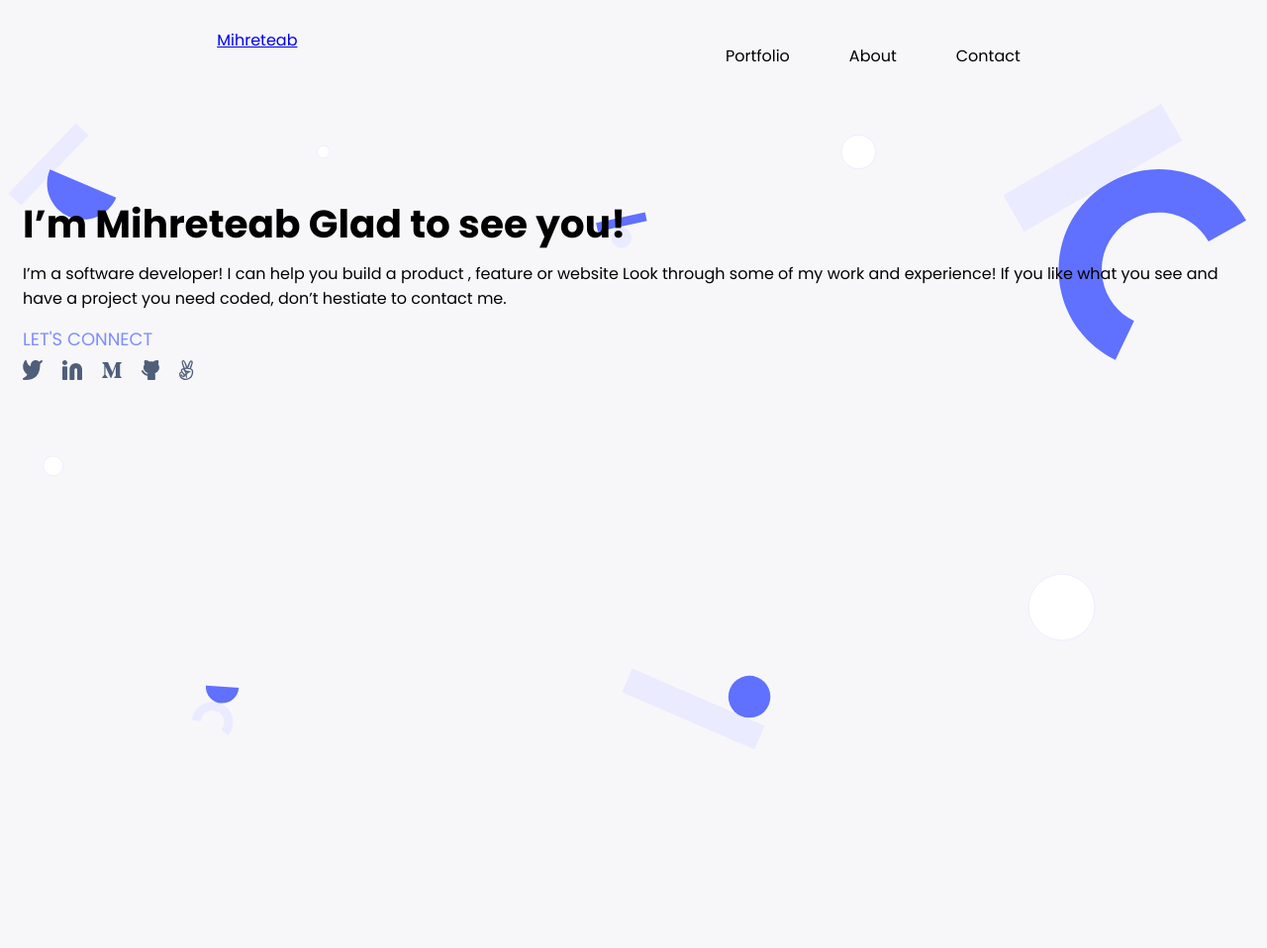
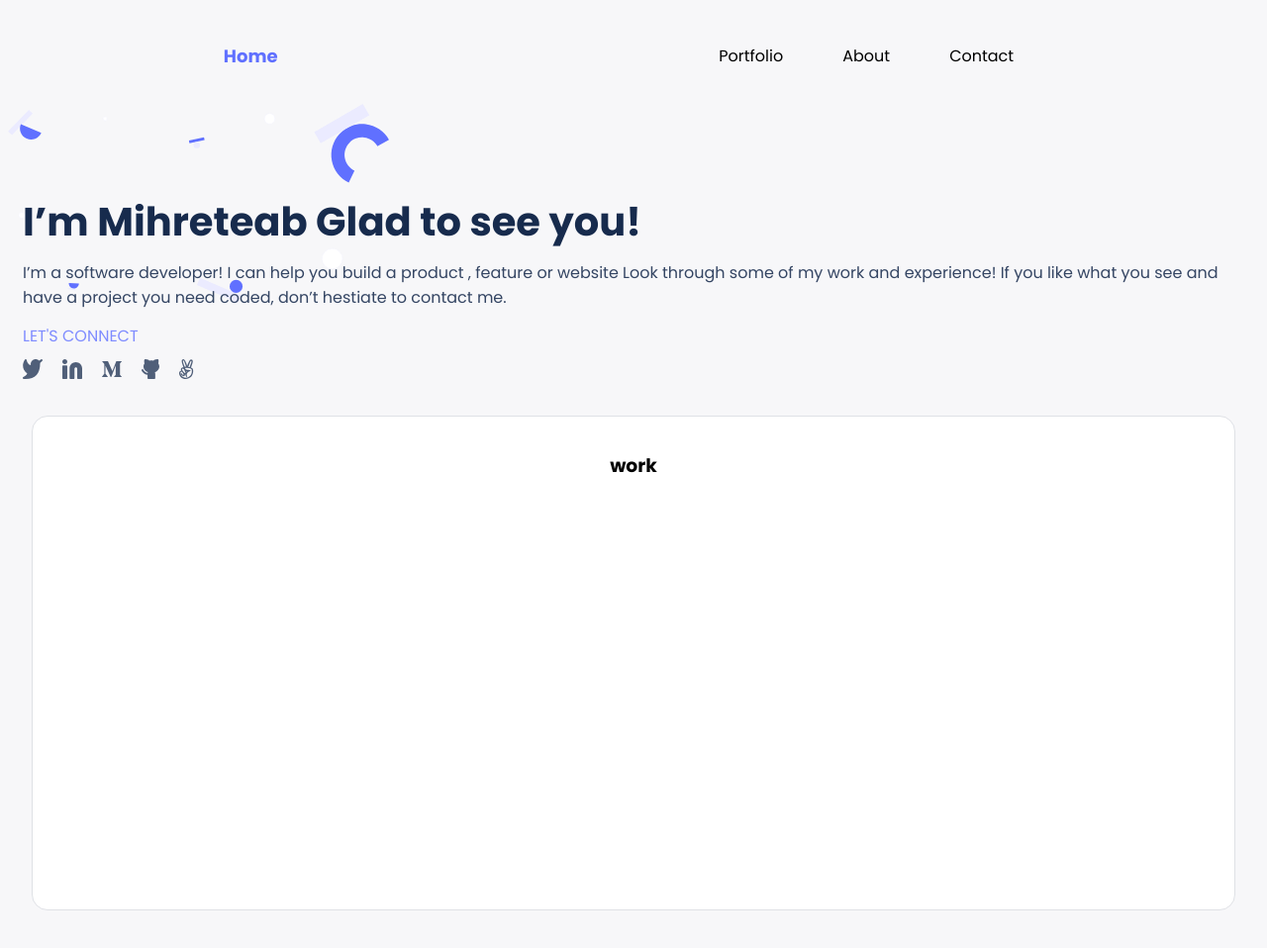
Before and after one commit to Mre55/Portfolio, a website: page index.html in a window 1280 px wide. Shown: the whole page at 99% size. Drawn offline with Linux system fonts and the light colour scheme.

Commit message:
Add work section

```diff
--- a/index.html
+++ b/index.html
@@ -9,7 +9,7 @@
 </head>
 <body>
     <header>
-        <a href="#headline-section">Mihreteab</a>
+        <a href="#headline-section" class="header-logo">Home</a>
         <nav>
             <img class="only-mobile" src="./Images/Union.svg" alt="Union vectors">
             <ul class="only-desktop">
@@ -42,7 +42,13 @@
                 <li><a href=""><img src="./Images/Angle.svg" alt="Angle"></a></li>
             </ul>
         </div>
+    </section>
 
+    <section id="work-section">
+        <div class="work-container">
+            <h3>work</h3>
+        </div>
     </section>
+
 </body>
 </html>
--- a/style.css
+++ b/style.css
@@ -8,6 +8,7 @@ body {
 header {
   display: flex;
   justify-content: space-around;
+  align-items: center;
   padding: 20px 30px;
 }
 
@@ -17,6 +18,7 @@ header {
   font-size: 18px;
   line-height: 20px;
   color: #6070ff;
+  text-decoration: none;
 }
 
 .only-mobile {
@@ -27,28 +29,35 @@ header {
   background: url("./Images/Header\ bg.svg");
   background-repeat: no-repeat;
   background-size: contain;
-  height: 100vh;
-  padding: 60px 15px 70px 15px;
+  height: 71px;
+  padding: 60px 20px 70px 15px;
   text-align: left;
+  border-bottom-left-radius: 20%;
 }
 
 #headline-section h1 {
   font-weight: 700;
-  font-size: 39px;
+  font-size: 40px;
+  color: #172b4d;
+  line-height: 52px;
 }
 
 #headline-section p {
   font-weight: 500;
-  font-size: 18px;
+  font-size: 16px;
+  font-style: normal;
+  line-height: 24px;
   color: #7f8cff;
   margin-top: 15px;
   text-align: left;
 }
 
 .headline-text {
-  font-weight: 400;
+  font-weight: normal;
+  font-style: normal;
   font-size: 16px;
-  margin-top: -25px;
+  margin-top: -20px;
+  color: #344563;
 }
 
 nav ul {
@@ -62,10 +71,10 @@ nav ul li {
 
 @media screen and (max-width: 365px) {
   #headline-section {
-    background: url("./Images/header-shapes\ mobile@2x.svg");
+    background: url("./Images/header-shapes-mobile@2x.svg");
     background-repeat: no-repeat;
     background-size: contain;
-    height: 100vh;
+    height: 60vh;
   }
 
   .only-mobile {
@@ -86,10 +95,23 @@ nav ul li {
   justify-content: flex-start;
   padding-left: 0;
   padding-right: 14px;
-  margin-top: -10px;
+  margin-top: -5px;
 }
 
 .social-media-icons li {
   list-style: none;
   padding-right: 20px;
 }
+
+.work-container {
+  background: white;
+  height: 500px;
+  margin: 114px 24px 88px 24px;
+  border: 1px solid #dfe1e6;
+  box-sizing: border-box;
+  border-radius: 16px;
+  padding: 16px;
+  display: flex;
+  flex-direction: column;
+  align-items: center;
+}
```
Also changed, not shown: Images/header-shapes-mobile@2x.svg (renamed from Images/header-shapes mobile@2x.svg), 1 other file.
